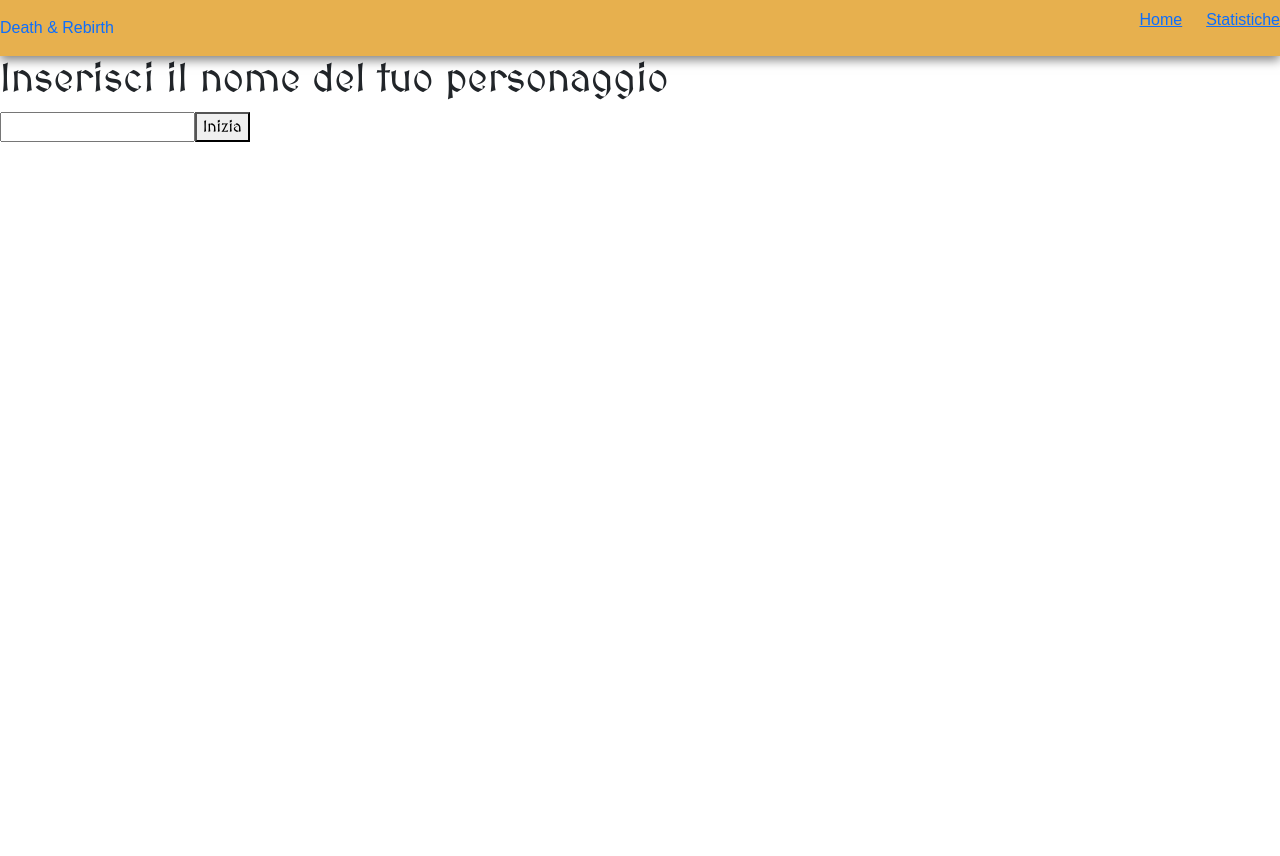
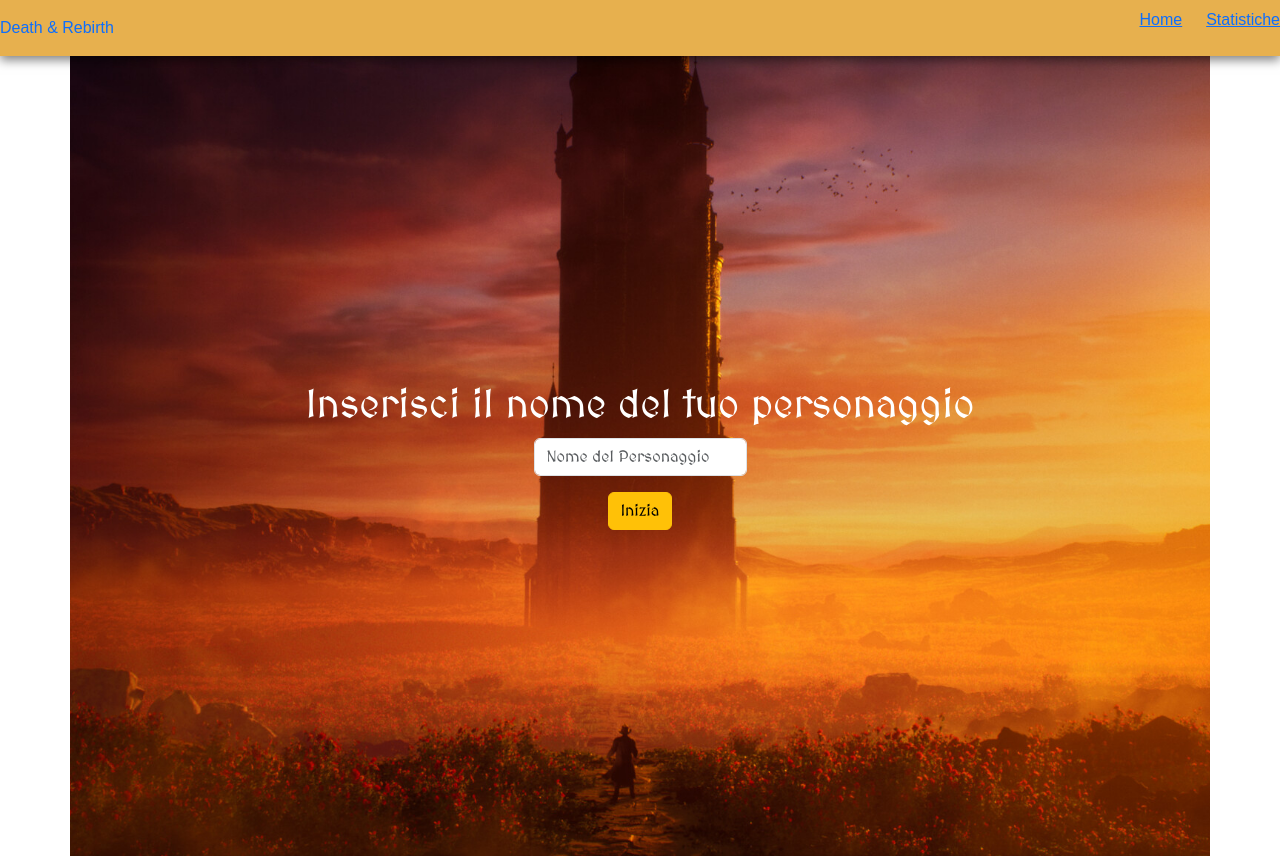
Before and after one commit to FrancescoGiommi/project-ts-game, a React (Vite) app: page /playerName in a window 1280 px wide. Before the commit the page ends 800 px from the top, so only its background shows below. Built offline with nearby package versions, Linux system fonts and the light colour scheme.

Commit message:
Add useRef to PlayerNamePage

```diff
--- a/src/pages/HomePage.tsx
+++ b/src/pages/HomePage.tsx
@@ -1,3 +1,5 @@
+import { Link } from "react-router-dom";
+
 export default function HomePage() {
   return (
     <>
@@ -7,7 +9,9 @@ export default function HomePage() {
           Questo è un gioco narrativo in cui i personaggi incontrato una serie
           di sfide e avventure.
         </p>
-        <button className="btn btn-warning">Inizia</button>
+        <Link to="/playerName">
+          <button className="btn btn-warning">Inizia</button>
+        </Link>
       </div>
     </>
   );
--- a/src/pages/PlayerNamePage.tsx
+++ b/src/pages/PlayerNamePage.tsx
@@ -1,9 +1,29 @@
+import { useRef } from "react";
+
 export default function PlayerNamePage() {
+  const playerNameRef = useRef<HTMLInputElement>(null);
+
+  const handleSubmit = (e: React.FormEvent) => {
+    e.preventDefault();
+    const playerName = playerNameRef.current?.value;
+    if (playerName) {
+      console.log(playerName);
+    }
+  };
   return (
     <>
-      <h1>Inserisci il nome del tuo personaggio</h1>
-      <input type="text" />
-      <button>Inizia</button>
+      <div className="container text-center home-content">
+        <h1>Inserisci il nome del tuo personaggio</h1>
+        <form onSubmit={handleSubmit}>
+          <input
+            type="text"
+            className="form-control w-100 mb-3"
+            ref={playerNameRef}
+            placeholder="Nome del Personaggio"
+          />
+          <button className="btn btn-warning">Inizia</button>
+        </form>
+      </div>
     </>
   );
 }
```
